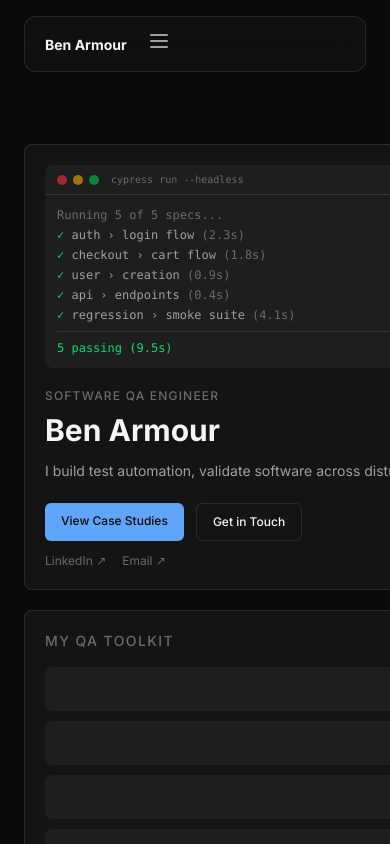
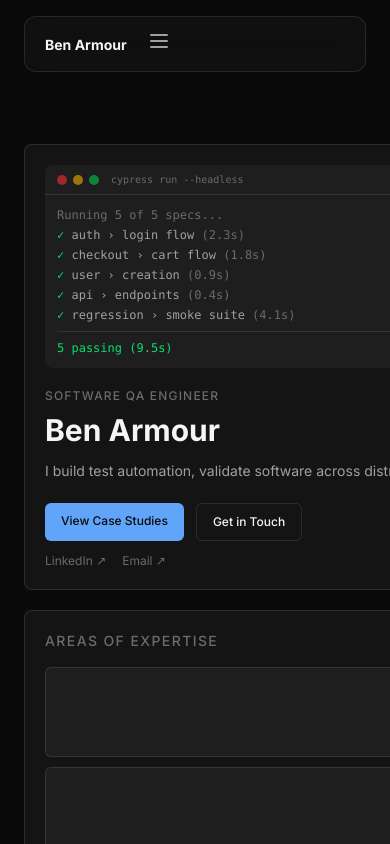
Before and after one commit to LostInTyping/BuildVerified, a Next.js app: page / in a window 390 px wide. Shown: the top 844 px of the page. Built offline with nearby package versions, Linux system fonts and the light colour scheme.

Commit message:
fix(home): polish hero expertise tiles and responsive card layout

```diff
--- a/src/components/home/hero.tsx
+++ b/src/components/home/hero.tsx
@@ -1,38 +1,41 @@
 import Link from "next/link";
 import { FadeIn } from "@/components/fade-in";
 
-const tools = [
-  "Cypress",
-  "Playwright",
-  "Selenium",
-  "Jest",
-  "Postman",
-  "Jira",
-  "GitHub Actions",
-  "Docker",
-  "SQL",
-  "Git",
-  "Zephyr",
-  "TestRail",
-  "Allure",
-  "Confluence",
+const expertiseAreas = [
+  {
+    title: "Test Automation",
+    logo: "https://cdn.simpleicons.org/selenium",
+  },
+  {
+    title: "Testing Strategy",
+    logo: "https://cdn.simpleicons.org/cypress",
+  },
+  {
+    title: "Defect Lifecycle",
+    logo: "https://cdn.simpleicons.org/jira",
+  },
+  {
+    title: "Environments & Infrastructure",
+    logo: "https://cdn.simpleicons.org/docker",
+  },
+  {
+    title: "CI & Tooling",
+    logo: "https://cdn.simpleicons.org/githubactions",
+  },
+  {
+    title: "Collaboration & Documentation",
+    logo: "https://cdn.simpleicons.org/confluence",
+  },
 ];
 
-const capabilities = [
-  "Test Automation",
-  "Testing Strategy",
-  "Defect Lifecycle",
-  "Environments & Infrastructure",
-  "CI & Tooling",
-  "Collaboration & Documentation",
-];
+const capabilities = expertiseAreas.map((area) => area.title);
 
 export function Hero() {
   const tripleCaps = [...capabilities, ...capabilities, ...capabilities];
 
   return (
     <section className="mx-auto max-w-6xl px-6 py-16 md:py-20">
-      <div className="grid gap-5 lg:grid-cols-[350px_1fr]">
+      <div className="grid gap-5 lg:grid-cols-[350px_minmax(0,42rem)] lg:justify-center">
         {/* Profile Card — spans both rows on desktop */}
         <FadeIn className="h-full lg:row-span-2">
           <div className="flex h-full flex-col gap-5 rounded-lg border border-border bg-bg-card p-5">
@@ -99,7 +102,7 @@ export function Hero() {
 
             {/* Actions — pushed to bottom */}
             <div className="mt-auto flex flex-col gap-3">
-              <div className="flex gap-3">
+              <div className="flex flex-wrap gap-3">
                 <Link
                   href="/case-studies"
                   className="rounded-md bg-accent px-4 py-2.5 text-xs font-medium text-bg-primary transition-colors hover:bg-accent-hover"
@@ -133,19 +136,32 @@ export function Hero() {
           </div>
         </FadeIn>
 
-        {/* Skills Card */}
+        {/* Expertise Card */}
         <FadeIn delay={0.1} className="h-full">
           <div className="h-full rounded-lg border border-border bg-bg-card p-5">
             <h2 className="text-sm font-medium uppercase tracking-widest text-text-muted">
-              My QA Toolkit
+              Areas of Expertise
             </h2>
-            <div className="mt-4 grid grid-cols-2 gap-2.5 sm:grid-cols-3 lg:grid-cols-4">
-              {tools.map((tool) => (
+            <div className="mt-4 grid grid-cols-2 gap-2.5 sm:grid-cols-3">
+              {expertiseAreas.map((area) => (
                 <div
-                  key={tool}
-                  className="rounded-md bg-bg-elevated px-3 py-3 text-center text-sm text-text-secondary"
+                  key={area.title}
+                  className="group rounded-md border border-border bg-bg-elevated px-3 py-3 text-center transition-all duration-300 hover:border-border-hover hover:shadow-[4px_4px_10px_4px_rgba(255,136,51,0.05)]"
                 >
-                  {tool}
+                  <div className="mx-auto flex h-10 w-10 items-center justify-center">
+                    <img
+                      src={area.logo}
+                      alt=""
+                      aria-hidden="true"
+                      width={26}
+                      height={26}
+                      className="h-6 w-6 object-contain grayscale opacity-75 transition duration-300 group-hover:grayscale-0 group-hover:opacity-100"
+                      loading="lazy"
+                    />
+                  </div>
+                  <p className="mt-2 text-xs font-medium text-text-secondary">
+                    {area.title}
+                  </p>
                 </div>
               ))}
             </div>
```
